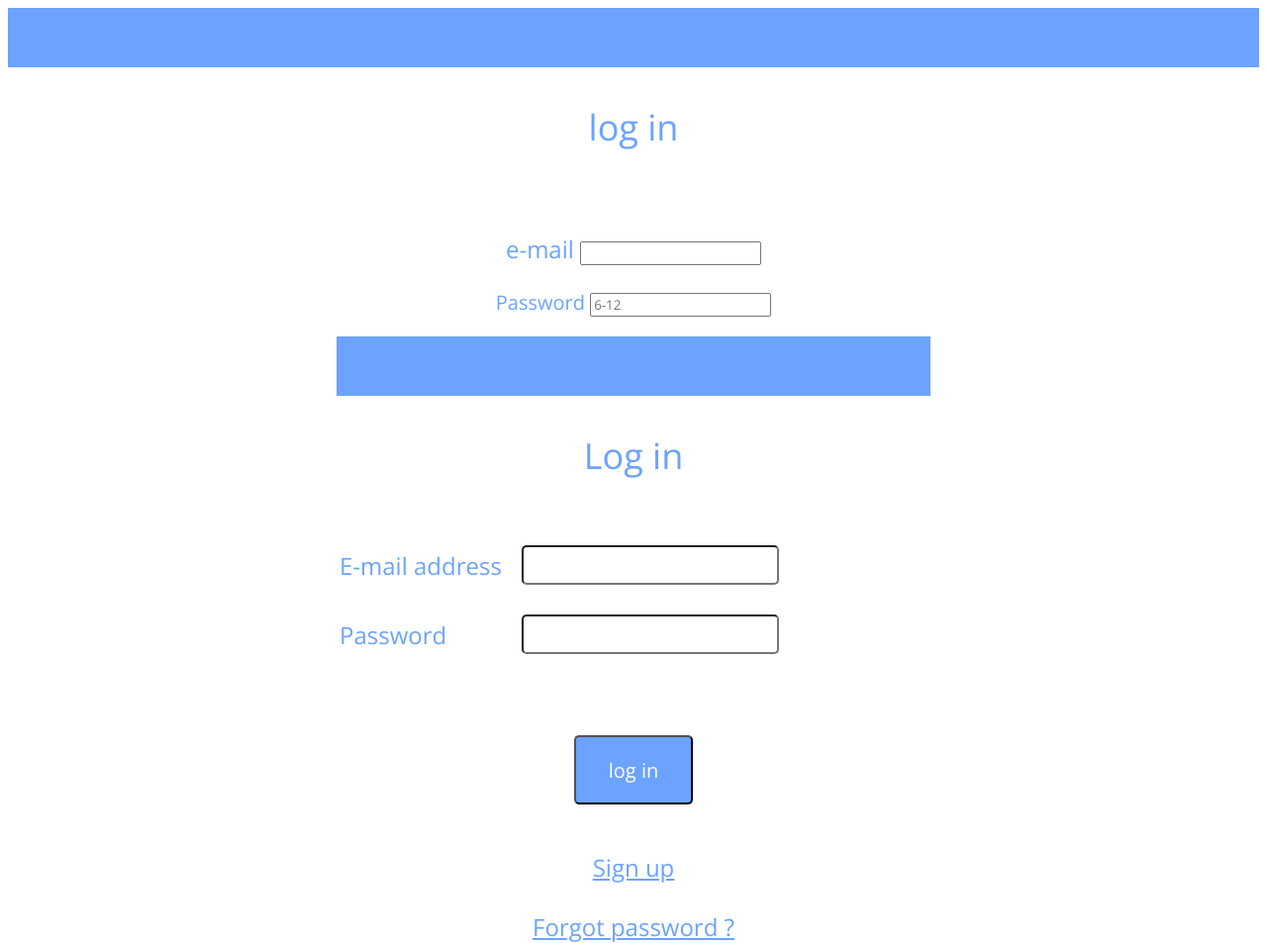
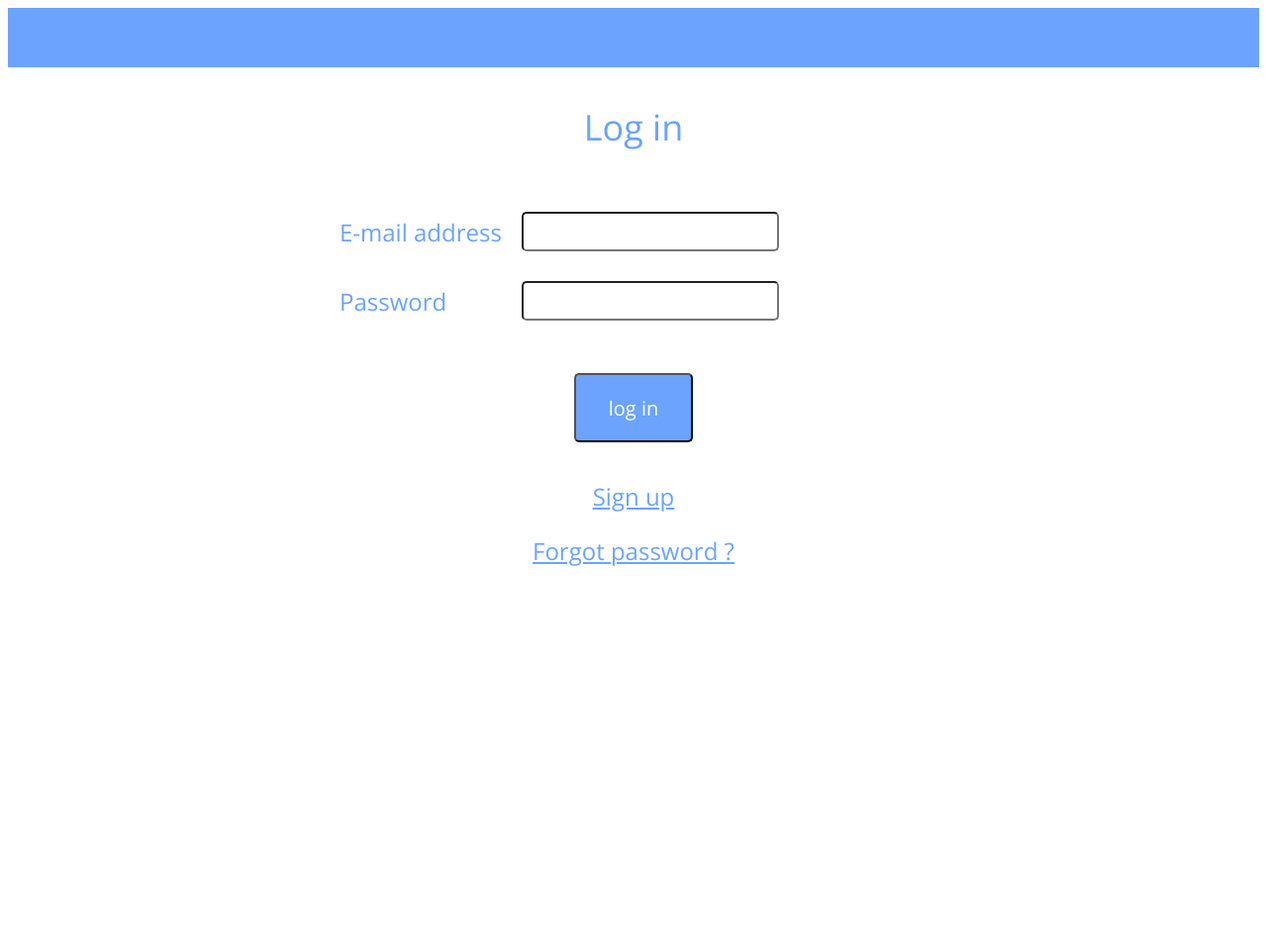
Before and after one commit to kirarinakano/champu, a PHP site: page /login.php in a window 1280 px wide. Shown: the whole page at 99% size. After the commit the page ends 572 px from the top, so only its background shows below. Run offline with PHP 8.4, Linux system fonts and the light colour scheme.

Commit message:
update login

```diff
--- a/login.php
+++ b/login.php
@@ -8,6 +8,7 @@ $errormessage = "";
 if (isset($_POST["submit"])){
   $Password = $_POST['Password'];
   $Emailaddress = $_POST['Emailaddress'];
+  $userID = $_POST['userID'];
 
   $sql = "SELECT * FROM userinfo WHERE Emailaddress = '$Emailaddress' AND Password = '$Password'";
   $result = $conn->query($sql);
@@ -30,43 +31,11 @@ if (isset($_POST["submit"])){
 
 }
 
+
+
+
 ?>
 
-<!DOCTYPE>
-<html>
-<head>
-  <title>login</title>
-  <meta charset="UTF-8">
-  <link rel="stylesheet" href="login.css">
-
-</head>
-  <body>
-    <div class="top">
-</div>
-      <div>
-
-    <p class="login">log in</p><br>
-    <form method='POST' action="" >
-
-<div class="form">
-  <div class="username">
-    <p>e-mail <input class="email" type="email" placeholder="" name="Emailaddress" required></p>
-  </div>
-
-  <div class="password">
-    <p>Password <input class="pass" type="password" maxlength="12" minlength="6" placeholder="6-12" name="Password" required></p>
-
-
-<?php
-// $sql = "SELECT * FROM userinfo WHERE Emailaddress = '$Emailaddress' and Password = '$Password'";
-//  $result = $conn->query($sql);
-
-// if ($result->num_rows > 0) {
-//   header('Location: add.php');
-// } else {
-//   echo "Error: Your username or/and password are wrong.";
-// }
-?>
 <!DOCTYPE>
 <html>
 <head>
```
